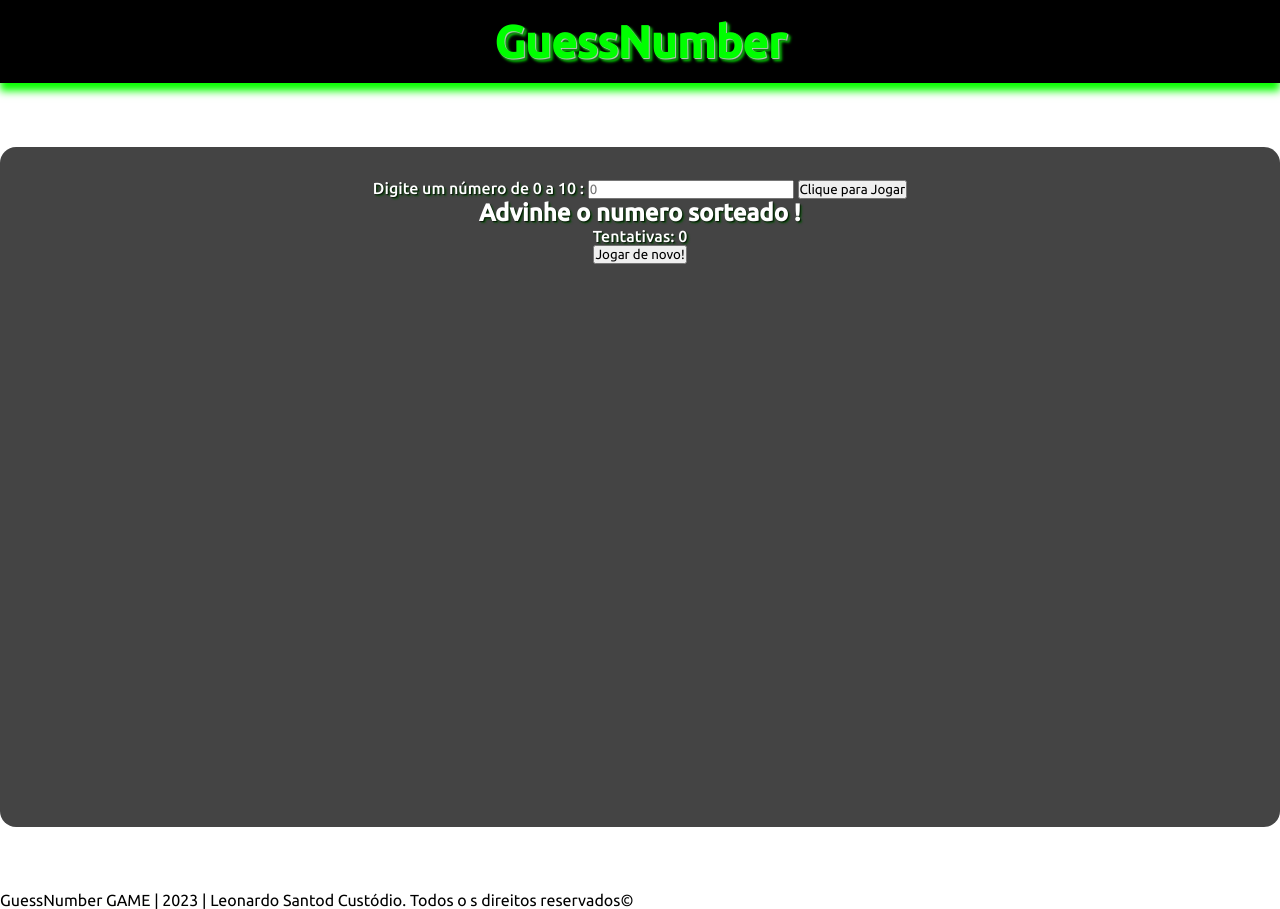
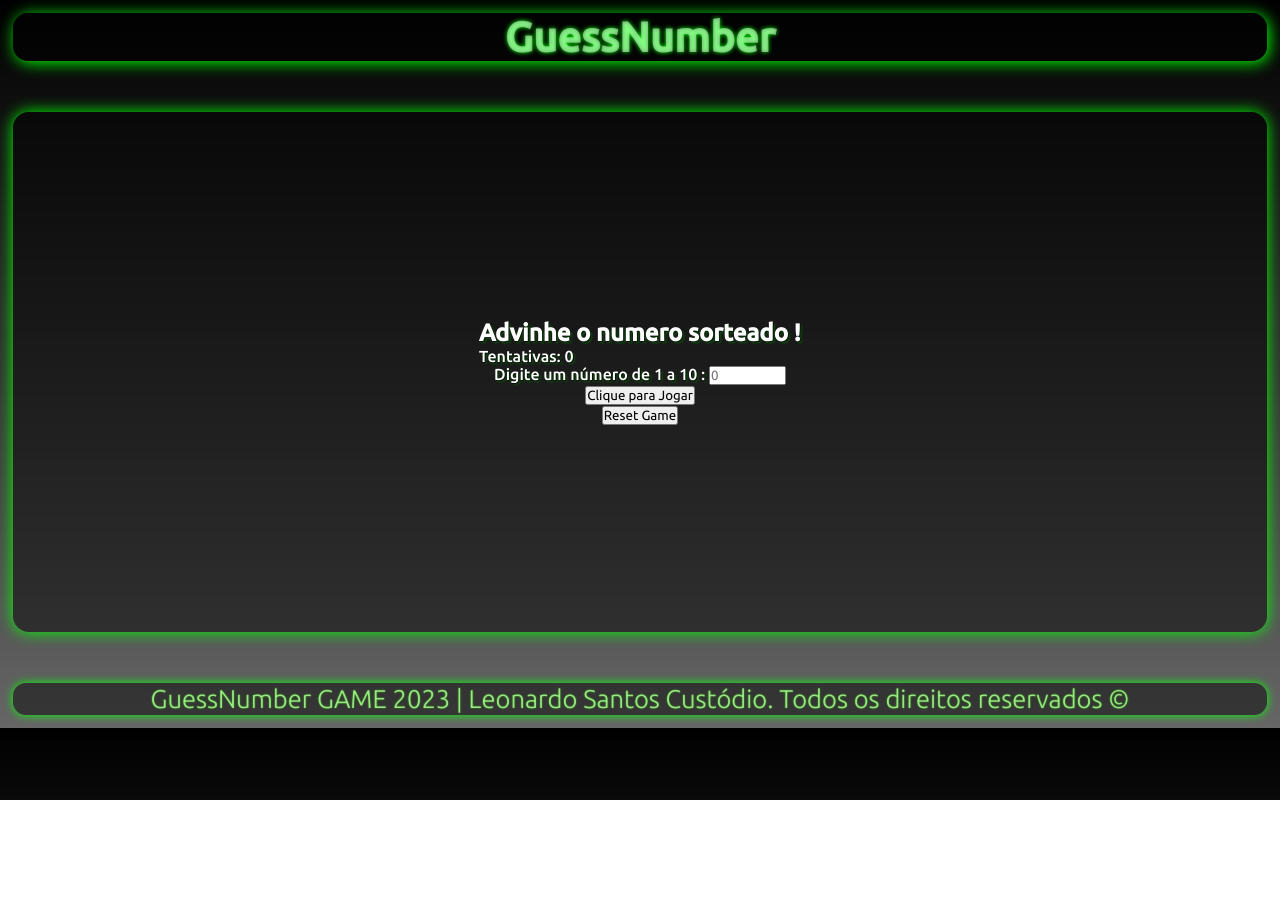
Before and after one commit to leoo1992/GuessNumber, a plain HTML site: page index.html in a window 1280 px wide. After the commit the page ends 800 px from the top, so only its background shows below. Drawn offline with Linux system fonts and the light colour scheme.

Commit message:
EDIÇÕES NO CSS

```diff
--- /dev/null
+++ b/css/body.css
@@ -0,0 +1,5 @@
+
+body {
+    background:linear-gradient(to bottom , rgb(0, 0, 0),rgba(0, 0, 0, 0.6));
+
+}
--- /dev/null
+++ b/css/containers.css
@@ -0,0 +1,17 @@
+
+.container {
+    width: 98%;
+    height: 65vh;
+    display: flex;
+    flex-direction: column;
+    align-items: center;
+    justify-items: center;
+    justify-content: center;
+    margin-left: 1%;
+    color: white;
+    font-weight: 500;
+    text-shadow: 1px 1px 1px rgba(0, 0, 0, 0.726) , 2px 2px 2px rgb(16, 80, 16);
+    background-color: rgba(0, 0, 0, 0.469);
+
+
+}
--- /dev/null
+++ b/css/footer.css
@@ -0,0 +1,23 @@
+footer {
+    width: 98%;
+    margin-left: 1%;
+    margin-bottom: 1%;
+    text-align: center;
+    padding: 1px;
+    box-shadow: 0px 0px 10px rgb(0, 255, 0);
+    background-color: rgba(0, 0, 0, 0.469);
+    text-shadow: 0px 0px 1.4px rgb(58, 250, 5);
+    border-radius: 13px;
+    justify-content: center;
+    align-items: center;
+    display: flex;
+    flex-direction: column;
+    align-self: center;
+    color:rgb(255, 255, 255,0.5);
+    font-size: 1.6rem ;
+    font-weight: 200;
+    text-align: center;
+    justify-items: center;
+    display: flex;
+    justify-content: center;
+    }
--- /dev/null
+++ b/css/forms.css
@@ -0,0 +1,13 @@
+.container form input{
+    border: 1;
+    outline: 1;
+    margin: 50% 50%;
+    padding: 100px;
+    font-size: 1.2rem;
+    border-radius: 1rem;
+    font-weight: 600;
+    box-shadow: 2px 2px 2px 1px lime;
+    border-color: lime;
+
+
+}
--- /dev/null
+++ b/css/header.css
@@ -0,0 +1,25 @@
+header {
+    width: 98%;
+    margin-left: 1%;
+    text-align: center;
+    box-shadow: 2px 2px 16px rgb(0, 255, 0);
+    background-color: rgba(0, 0, 0, 0.469);
+    text-shadow: 0px 0px 4px rgb(0, 255, 0);
+    border-radius: 15px;
+    justify-content: center;
+    align-items: center;
+    display: flex;
+    flex-direction: column;
+    align-self: center;
+    margin-top: 1%;
+    }
+
+    header a {
+        color:rgba(255, 255, 255, 0.5);
+        font-size: 1.3rem ;
+        font-weight: 200;
+        text-align: center;
+        justify-items: center;
+        display: flex;
+        justify-content: center;
+    }
--- /dev/null
+++ b/css/main.css
@@ -0,0 +1,13 @@
+
+
+main {
+    display: flex;
+    flex-direction: column;
+    width: 100%;
+    margin-top: 4%;
+    margin-bottom: 4%;
+    border-radius: 1rem;
+    box-shadow: 0px 0px 16px rgb(0, 255, 0);
+
+
+    }
--- a/css/styles.css
+++ b/css/styles.css
@@ -1,13 +1,7 @@
-
-
-/* GLOBAL _____________________________________*/
-
 :root{
     --white: #fafafa ;
     --dblue: #00348a ;
     --lblue: #0bbbd6;
-
-
 }
 
 
@@ -17,54 +11,5 @@ padding: 0;
 box-sizing: border-box;
 font-family: 'ubuntu', sans-serif;
 text-decoration: none;
-}
-
-/*      ______________HEADER________________*/
-
-header {
-width: 100%;
-text-align: center ;
-padding: 1rem;
-box-shadow: 0px 8px 8px rgb(9, 255, 1);
-background-color: black;
-text-shadow: 1px 1px 1px rgba(255, 255, 255, 0.726) , 2px 2px 2px rgb(16, 80, 16) , 3px 3px 3px rgb(0, 255, 0);
 
 }
-
-header a h1{
-    color:lime;
-    font-size: 2.8rem ;
-    font-weight: 1000;
-}
-
-
-/*________________  CONTAINER ________*/
-
-.container{
-    width: 100%;
-    height: 85vh;
-    display: flex;
-    flex-direction: column;
-    align-items: center;
-    justify-content: flex-start;
-    background-color: rgba(0, 0, 0, 0.733);
-    color: white;
-    font-weight: 500;
-    text-shadow: 1px 1px 1px rgba(0, 0, 0, 0.726) , 2px 2px 2px rgb(16, 80, 16);
-
-}
-
-/* _____FORM __________ */
-
-main {
-background-color:blue ;
-display: flex;
-flex-direction: column;
-width: 40%;
-padding: 2rem ;
-margin-top: 5%;
-margin-bottom: 5%;
-border-radius: 1rem;
-text-align: center;
-justify-content: center;
-}
--- a/index.html
+++ b/index.html
@@ -13,6 +13,14 @@
 
     <!---------------CSS----------->
     <link rel="stylesheet" href="./css/styles.css">
+    <link rel="stylesheet" href="./css/containers.css">
+    <link rel="stylesheet" href="./css/header.css">
+    <link rel="stylesheet" href="./css/main.css">
+    <link rel="stylesheet" href="./css/footer.css">
+    <link rel="stylesheet" href="./css/main.css">
+    <link rel="stylesheet" href="./css/form.css">
+    <link rel="stylesheet" href="./css/body.css">
+
 
     <!---------------JS----------->
     <script src="js/index.js" defer></script>
@@ -23,23 +31,28 @@
         <a href="#"><h1>GuessNumber</h1></a>
     </header>
     <main class="container">
-
-        <form>
-            <label for="kick">Digite um número de 0 a 10 :</label>
-            <input type="number" id="kick" max="10" placeholder="0">
-            <button type="submit">Clique para Jogar</button>
-        </form>
         <section class="result-box" id="result">
             <h2 id="status">Advinhe o numero sorteado !</h2>
             <span id="attempt">
                 Tentativas: 0
             </span>
         </section>
-        <button id="btnstart">Jogar de novo!</button>
-    </main>
+        <form>
+            <label for="kick">Digite um número de 1 a 10 :</label>
+            <input type="number" id="kick" min="1" max="10" placeholder="0">
+
+        </form>
+
+        <div>
+            <button type="submit">Clique para Jogar</button>
+        </div>
+        <div>
+            <button id="btnstart">Reset Game</button>
+        </div>
+       </main>
     <footer>
 <p>
-    GuessNumber GAME  |  2023  |  Leonardo Santod Custódio. Todos o s direitos reservados&copy;
+    GuessNumber GAME 2023 | Leonardo Santos Custódio. Todos os direitos reservados &copy;
 </p>
 
     </footer>
```
